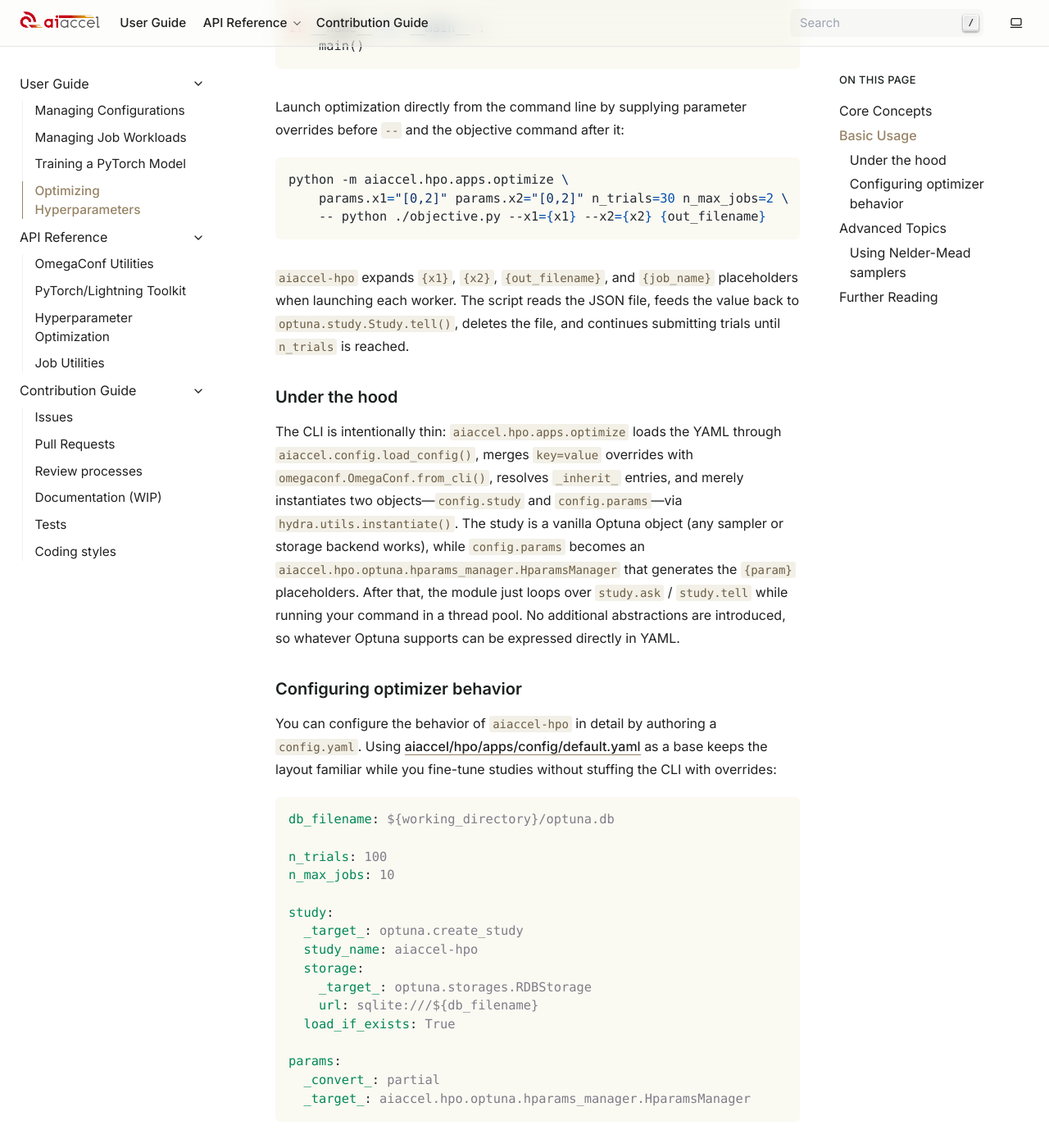
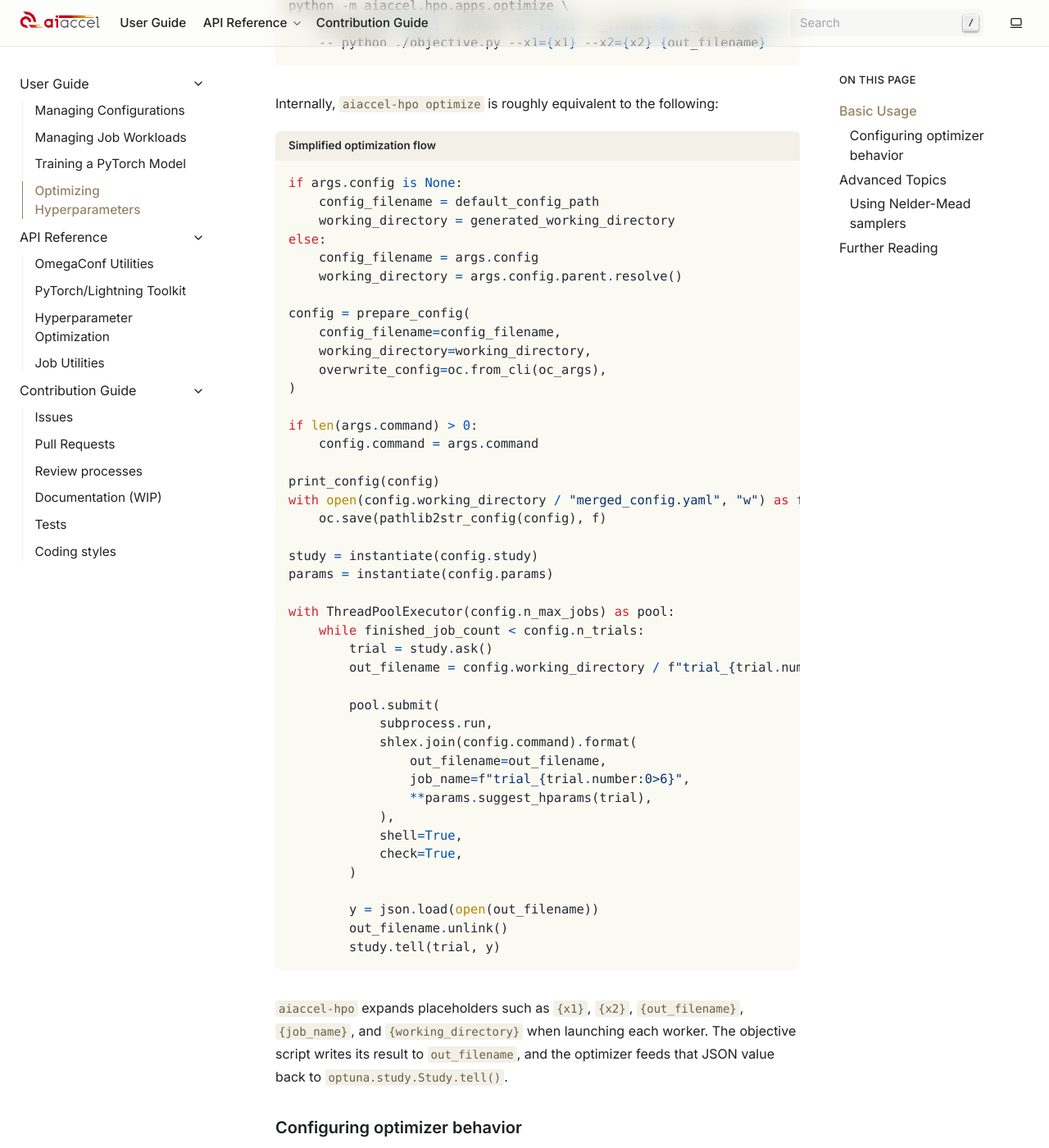
Before and after one commit to aistairc/aiaccel, a Sphinx documentation site: the page built from docs/source/user_guide/hpo.rst, in a window 1280 px wide and 1400 px high, scrolled down 1360 px. Shown: the whole window at 82% size. Built offline with Sphinx 7.4.7, drawn with Linux system fonts in a browser that asks for light colours; some of the changed text lies outside the part shown.

Commit message:
Update docs

```diff
--- a/docs/source/index.rst
+++ b/docs/source/index.rst
@@ -19,7 +19,7 @@
 
 
     .. grid-item-card:: :octicon:`server;1.5em;sd-text-primary` Job management
-       :link: user_guide/config.html
+       :link: user_guide/job.html
 
        HPC-oriented job abstraction.
 
--- a/docs/source/user_guide/hpo.rst
+++ b/docs/source/user_guide/hpo.rst
@@ -4,23 +4,18 @@
 
 ``aiaccel-hpo`` wraps Optuna so you can launch reproducible hyperparameter optimization
 jobs with the same configuration system used by ``aiaccel-job`` and ``aiaccel-torch``.
+Three design ideas matter most when reading the rest of this guide:
+
+- Keep the optimizer thin. ``aiaccel-hpo optimize`` mainly prepares the config,
+  instantiates ``config.study`` and ``config.params``, and then runs an ordinary Optuna
+  ``study.ask`` / ``study.tell`` loop.
+- Describe both the search space and the execution command in YAML, using the same
+  override mechanism described in :doc:`config`.
+- Exchange trial results through files so the objective can stay a plain command-line
+  program.
+
 This page summarizes the workflow implemented in :mod:`aiaccel.hpo.apps.optimize` and
 shows how to describe the search space using :mod:`aiaccel.config`.
-
-Core Concepts
--------------
-
-- ``aiaccel-hpo optimize`` builds an Optuna :class:`~optuna.study.Study`, manages
-  multiple workers with :class:`concurrent.futures.ThreadPoolExecutor`, and streams
-  objective results via JSON files (:mod:`aiaccel.hpo.apps.optimize`).
-- Configuration files follow the exact same Hydra-inspired syntax explained in
-  :doc:`config`; overrides passed before ``--`` are merged through
-  :func:`omegaconf.OmegaConf.from_cli`.
-- Parameters are declared via :class:`aiaccel.hpo.optuna.hparams_manager.HparamsManager`
-  so the search space is instantiated and validated before the first trial begins.
-- Every run writes the fully merged config to ``{working_directory}/merged_config.yaml``
-  and stores Optuna state in ``optuna.db`` by default
-  (:mod:`aiaccel.hpo.apps.config.default`).
 
 Basic Usage
 -----------
@@ -60,24 +55,58 @@
         params.x1="[0,2]" params.x2="[0,2]" n_trials=30 n_max_jobs=2 \
         -- python ./objective.py --x1={x1} --x2={x2} {out_filename}
 
-``aiaccel-hpo`` expands ``{x1}``, ``{x2}``, ``{out_filename}``, and ``{job_name}``
-placeholders when launching each worker. The script reads the JSON file, feeds the value
-back to :meth:`optuna.study.Study.tell`, deletes the file, and continues submitting
-trials until ``n_trials`` is reached.
+Internally, ``aiaccel-hpo optimize`` is roughly equivalent to the following:
 
-Under the hood
-~~~~~~~~~~~~~~
+.. code-block:: python
+    :caption: Simplified optimization flow
 
-The CLI is intentionally thin: :mod:`aiaccel.hpo.apps.optimize` loads the YAML through
-:func:`aiaccel.config.load_config`, merges ``key=value`` overrides with
-:func:`omegaconf.OmegaConf.from_cli`, resolves ``_inherit_`` entries, and merely
-instantiates two objects—``config.study`` and ``config.params``—via
-:func:`hydra.utils.instantiate`. The study is a vanilla Optuna object (any sampler or
-storage backend works), while ``config.params`` becomes an
-:class:`aiaccel.hpo.optuna.hparams_manager.HparamsManager` that generates the
-``{param}`` placeholders. After that, the module just loops over ``study.ask`` /
-``study.tell`` while running your command in a thread pool. No additional abstractions
-are introduced, so whatever Optuna supports can be expressed directly in YAML.
+    if args.config is None:
+        config_filename = default_config_path
+        working_directory = generated_working_directory
+    else:
+        config_filename = args.config
+        working_directory = args.config.parent.resolve()
+
+    config = prepare_config(
+        config_filename=config_filename,
+        working_directory=working_directory,
+        overwrite_config=oc.from_cli(oc_args),
+    )
+
+    if len(args.command) > 0:
+        config.command = args.command
+
+    print_config(config)
+    with open(config.working_directory / "merged_config.yaml", "w") as f:
+        oc.save(pathlib2str_config(config), f)
+
+    study = instantiate(config.study)
+    params = instantiate(config.params)
+
+    with ThreadPoolExecutor(config.n_max_jobs) as pool:
+        while finished_job_count < config.n_trials:
+            trial = study.ask()
+            out_filename = config.working_directory / f"trial_{trial.number:0>6}.json"
+
+            pool.submit(
+                subprocess.run,
+                shlex.join(config.command).format(
+                    out_filename=out_filename,
+                    job_name=f"trial_{trial.number:0>6}",
+                    **params.suggest_hparams(trial),
+                ),
+                shell=True,
+                check=True,
+            )
+
+            y = json.load(open(out_filename))
+            out_filename.unlink()
+            study.tell(trial, y)
+
+``aiaccel-hpo`` expands placeholders such as ``{x1}``, ``{x2}``, ``{out_filename}``,
+``{job_name}``, and ``{working_directory}`` when launching each worker. The objective
+script writes its result to ``out_filename``, and the optimizer feeds that JSON value
+back to :meth:`optuna.study.Study.tell`.
 
 Configuring optimizer behavior
 ~~~~~~~~~~~~~~~~~~~~~~~~~~~~~~
@@ -141,8 +170,8 @@
 
 Writing a ``config.yaml`` lets you capture these choices once, reuse them across runs,
 and keep the CLI invocation short—only pass overrides for the few values that change
-per experiment (e.g. ``n_trials=200`` or ``params.lr.low=1e-5``). The CLI prints the
-merged config path and working directory so you can revisit or resume later.
+per experiment (e.g. ``n_trials=200`` or ``params.lr.low=1e-5``). The merged config is
+saved under ``working_directory``, so each run remains easy to inspect or resume later.
 
 Practical reminders for day-to-day runs:
 
```
Also changed, not shown: docs/source/user_guide/config.rst (+50 -38 lines), docs/source/user_guide/job.rst (+136 -92 lines), docs/source/user_guide/torch.rst (+45 -29 lines), 2 other files.
